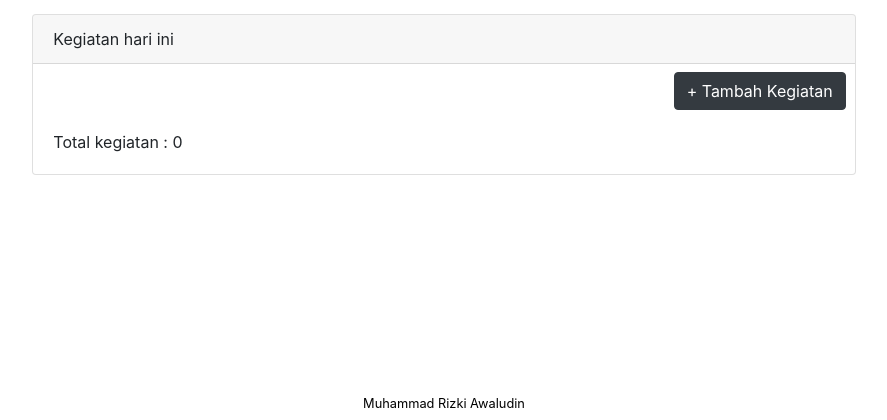
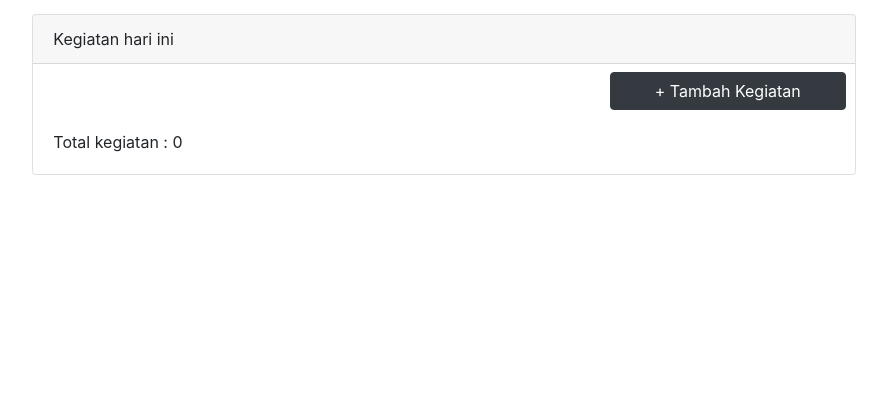
Before and after one commit to rzkiiawldn/ToDoList_sederhana, a PHP site: page / in a window 1280 px wide. Shown: the part 56-476 px from the top of the page, without its empty margins (196-1083 px from the left). Run offline with PHP 8.4, Linux system fonts and the light colour scheme; data that the repository does not hold is empty.

Commit message:
menambahkan field date_created pada tabel kegiatan untuk menjalankan fungsi hapus data otomatis perhari

```diff
--- a/index.php
+++ b/index.php
@@ -8,9 +8,9 @@
                     <div class="card-header">
                         Kegiatan hari ini
                     </div>
-                    <div class="row">
-                        <div class="col-md-12 mt-2 pr-4">
-                            <button type="button" class="btn btn-dark float-right" data-toggle="modal" data-target="#exampleModal">
+                    <div class="row justify-content-end">
+                        <div class="col-md-4 mt-2 pr-4 pl-4">
+                            <button type="button" class="btn btn-dark btn-block  float-right" data-toggle="modal" data-target="#exampleModal">
                                 + Tambah Kegiatan
                             </button>
                         </div>
@@ -59,6 +59,7 @@
                         // ambil data dari tabel kegiatan
                         $query      = mysqli_query($conn, "SELECT * FROM tb_kegiatan WHERE status_kegiatan = 0 ORDER BY jam ASC");
                         while ($kegiatan = mysqli_fetch_array($query)) { ?>
+                            <hr>
                             <blockquote class="blockquote mb-3 text-<?= $kegiatan['jenis_kegiatan'] == 'Normal' ? '' : 'danger'; ?>">
                                 <p><?= $no++; ?>. <?= $kegiatan['kegiatan']; ?></p>
                                 <p><?= $kegiatan['jam']; ?>.</p>
@@ -80,7 +81,7 @@
     </div>
 </main>
 <?php if (mysqli_num_rows($query) == 0) { ?>
-    <p style="margin-bottom: 200px"></p>
+    <p style="margin-bottom: 350px"></p>
 <?php } else { ?>
     <p style="margin-bottom: 50px"></p>
 <?php } ?>
--- a/koneksi.php
+++ b/koneksi.php
@@ -1,2 +1,12 @@
 <?php
 $conn = mysqli_connect("localhost", "root", "", "db_todo");
+
+// setting timer
+
+$lama = 1; // lama data adalah 1 hari
+
+// proses penghapusan data
+
+$query = "DELETE FROM tb_kegiatan
+          WHERE DATEDIFF(CURDATE(), date_created) > $lama";
+$hasil = mysqli_query($conn, $query);
--- a/proses.php
+++ b/proses.php
@@ -26,9 +26,10 @@ if (isset($_POST['registrasi'])) {
     $jam                = $_POST['jam'];
     $jenis_kegiatan     = $_POST['jenis_kegiatan'];
     $status_kegiatan    = 0;
+    $date_created       = date('Y-m-d');
 
     // buat query tambah data
-    $sql = "INSERT INTO tb_kegiatan (id_user, kegiatan, jam, jenis_kegiatan, status_kegiatan) VALUE ('$id_user', '$kegiatan', '$jam', '$jenis_kegiatan', '$status_kegiatan')";
+    $sql = "INSERT INTO tb_kegiatan (id_user, kegiatan, jam, jenis_kegiatan, status_kegiatan, date_created) VALUE ('$id_user', '$kegiatan', '$jam', '$jenis_kegiatan', '$status_kegiatan' , '$date_created')";
     $query = mysqli_query($conn, $sql);
 
     // apakah query simpan berhasil?
```
